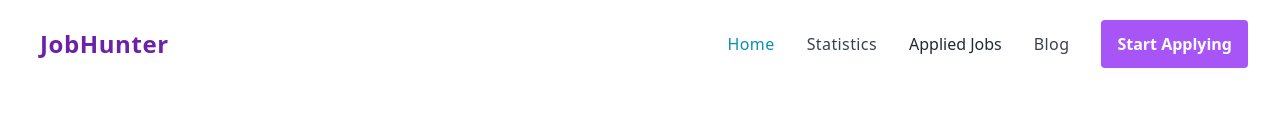
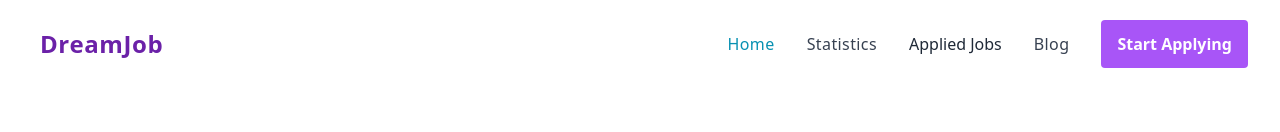
Before and after one commit to Rifat0001/career-hub, a React (Vite) app: page / in a window 1280 px wide. Shown: the top 132 px of the page. Built offline with nearby package versions, Linux system fonts and the light colour scheme.

Commit message:
final touch

```diff
--- a/index.html
+++ b/index.html
@@ -1,13 +1,16 @@
 <!DOCTYPE html>
 <html lang="en">
+
 <head>
   <meta charset="UTF-8" />
   <link rel="icon" type="image/svg+xml" href="/vite.svg" />
   <meta name="viewport" content="width=device-width, initial-scale=1.0" />
-    <title>Vite + React</title>
+  <title>DreamJob</title>
 </head>
+
 <body>
   <div id="root"></div>
   <script type="module" src="/src/main.jsx"></script>
 </body>
+
 </html>
--- a/src/components/Header.jsx
+++ b/src/components/Header.jsx
@@ -13,7 +13,7 @@ const Header = () => {
           className="inline-flex items-center"
         >
           <span className="ml-2 text-2xl font-bold tracking-wide text-purple-800 ">
-            JobHunter
+            DreamJob
           </span>
         </Link>
         <ul className="items-center hidden space-x-8 lg:flex justify-between">
--- a/src/components/Home.jsx
+++ b/src/components/Home.jsx
@@ -22,11 +22,7 @@ const Home = () => {
           </Link>
         </div>
         <div className="text-center">
-          <img
-            src="\All Images\P3OLGJ1 copy 1.png"
-            alt=""
-            className="text-center"
-          />
+          <img src="https://i.ibb.co/nb3yHSn/P3-OLGJ1-copy-1.png" alt="P3-OLGJ1-copy-1" border="0" />
         </div>
       </section>
       <div className="text-center pt-20 pb-8 font-bold">
```
Lines whose indentation alone changed are shown as unchanged.
